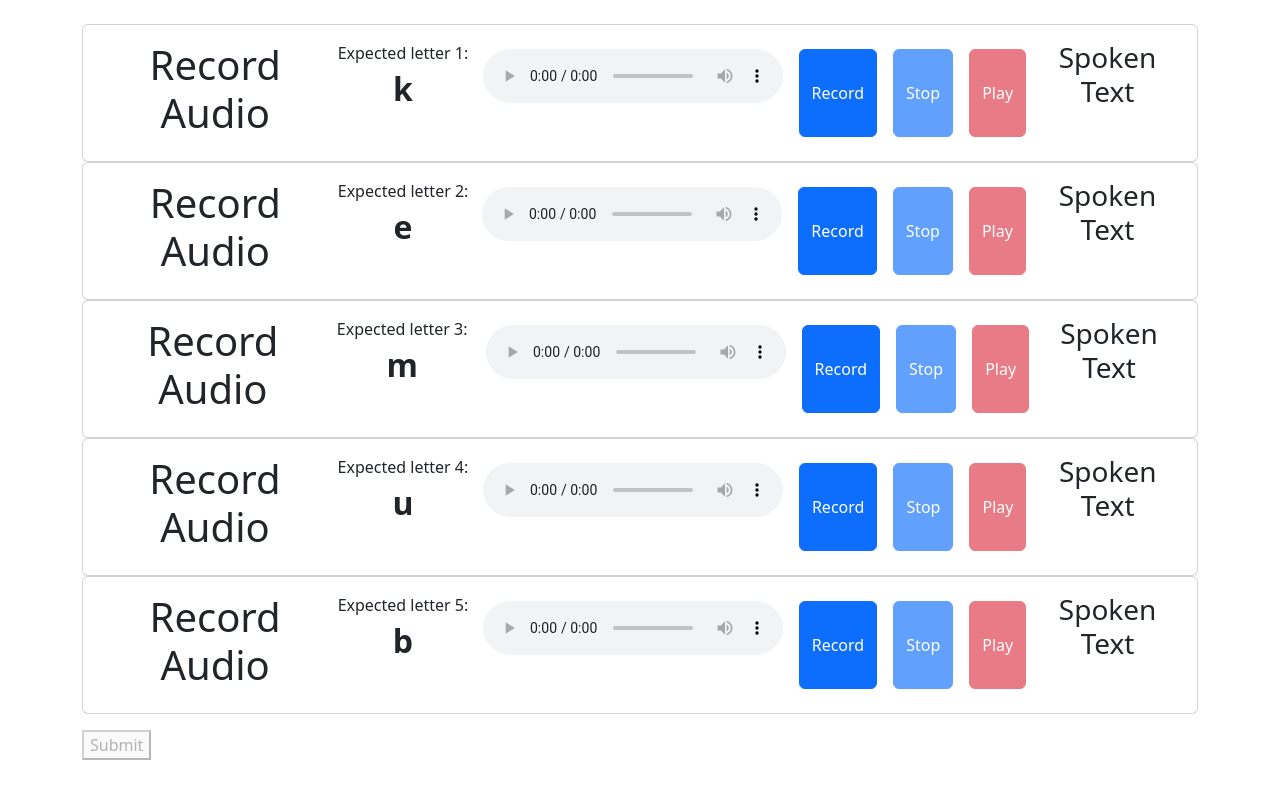
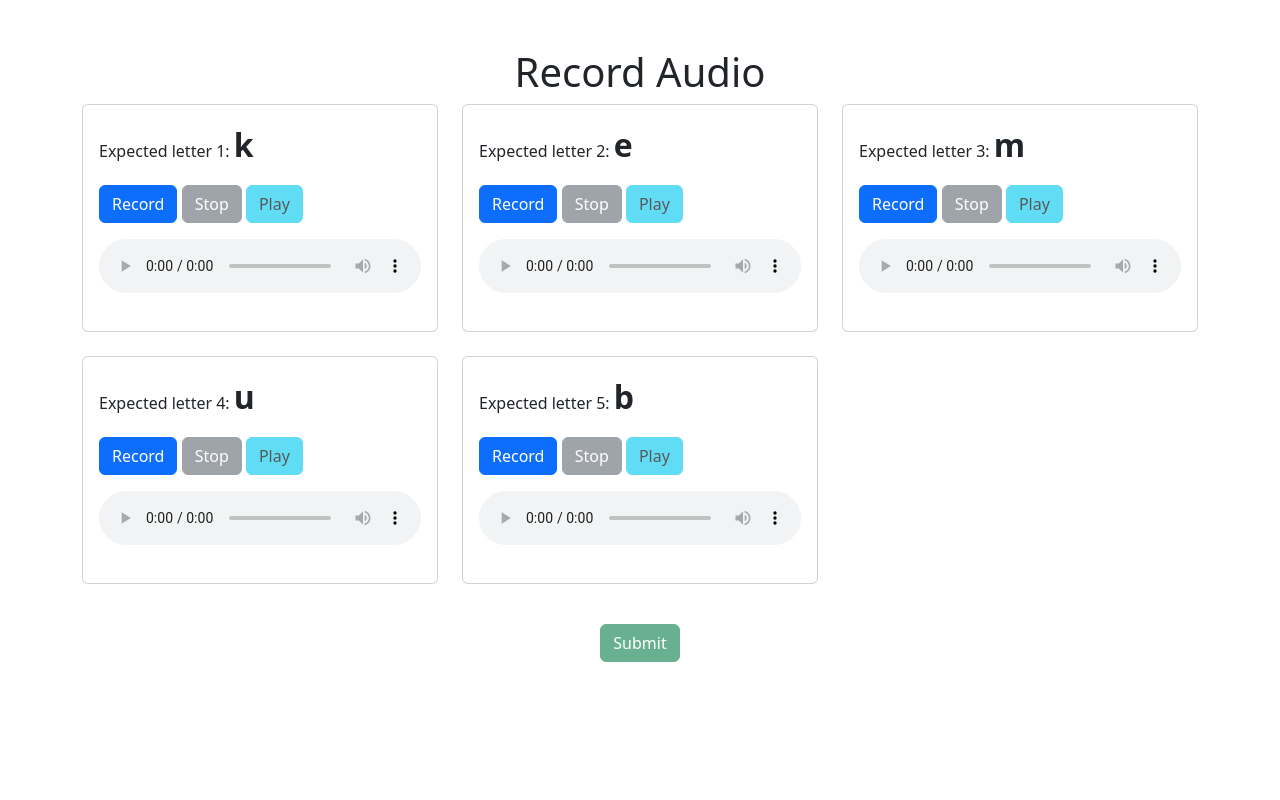
Before and after one commit to LeHaziq/speech-recognition, a Flask app: page / in a window 1280 px wide. Run offline with Flask 3, Linux system fonts and the light colour scheme.

Commit message:
Added ability to do 5 test

```diff
--- a/templates/index.html
+++ b/templates/index.html
@@ -7,38 +7,32 @@
     <link href="https://cdn.jsdelivr.net/npm/bootstrap@5.3.3/dist/css/bootstrap.min.css" rel="stylesheet">
 </head>
 <body>
-    <div class="container mt-4">
-        <div id="tests">
-            <div class="d-flex flex-wrap justify-content-between justify-content-center">
+    <div class="container mt-5">
+        <h1 class="text-center">Record Audio</h1>
+        <div id="tests" class="row">
             {% for i in range(5) %}
-                    <div class="test">
+            <div class="col-md-4 mb-4">
                 <div class="card">
                     <div class="card-body">
-                                <div class="d-flex flex-row">
-                                    <h1 class="card-title text-center">Record Audio</h5>
-                                    <hr>
-                                    <p class="text-center">Expected letter {{ i+1}}: <span id="expectedLetter" style="font-size: 2em; font-weight: bold;">{{ expected_letters[i] }}</span></p>
-                                    <div class="m-2">
-                                        <audio id="audioPlayback" controls></audio>
-                                    </div>
-                                    <button class="btn btn-primary m-2" id="recordButton">Record</button>
-                                    <button class="btn btn-primary m-2" id="stopButton" disabled>Stop</button>
-                                    <button class="btn btn-danger m-2" id="playButton" disabled>Play</button>
-                                    <hr>
-                                    <h3 class="card-title text-center">Spoken Text</h3>
-                                    <p class="text-center text-wrap" id="transcription"></p>
-                                    <p class="text-center" id="score"></p>
-                                </div>
+                        <p>Expected letter {{ i+1 }}: <span class="expectedLetter" style="font-size: 2em; font-weight: bold;">{{ expected_letters[i] }}</span></p>
+                        <button class="btn btn-primary recordButton" data-index="{{ i }}">Record</button>
+                        <button class="btn btn-secondary stopButton" data-index="{{ i }}" disabled>Stop</button>
+                        <button class="btn btn-info playButton" data-index="{{ i }}" disabled>Play</button>
+                        <audio class="audioPlayback mt-3 w-100" controls></audio>
+                        <p class="transcription mt-2"></p>
                     </div>
                 </div>
             </div>
             {% endfor %}
         </div>
-
+        <div class="text-center">
+            <p id="totalScore" class="font-weight-bold"></p>
+            <button id="submitButton" class="btn btn-success" disabled>Submit</button>
         </div>
-        <p id="totalScore"></p>
-        <button id="submitButton" disabled>Submit</button>
     </div>
+    <script src="https://code.jquery.com/jquery-3.7.1.slim.min.js"></script>
+    <script src="https://cdn.jsdelivr.net/npm/@popperjs/core@2.11.8/dist/umd/popper.min.js"></script>
+    <script src="https://cdn.jsdelivr.net/npm/bootstrap@5.3.3/dist/js/bootstrap.min.js"></script>
     <script>
         let mediaRecorders = [];
         let audioChunks = Array.from({ length: 5 }, () => []);
@@ -107,6 +101,5 @@
             document.getElementById('totalScore').innerText = "Total score: " + result.total_score;
         };
     </script>
-    <script src="https://cdn.jsdelivr.net/npm/bootstrap@5.3.3/dist/js/bootstrap.bundle.min.js"/>
 </body>
 </html>
```
Lines whose indentation alone changed are shown as unchanged.
